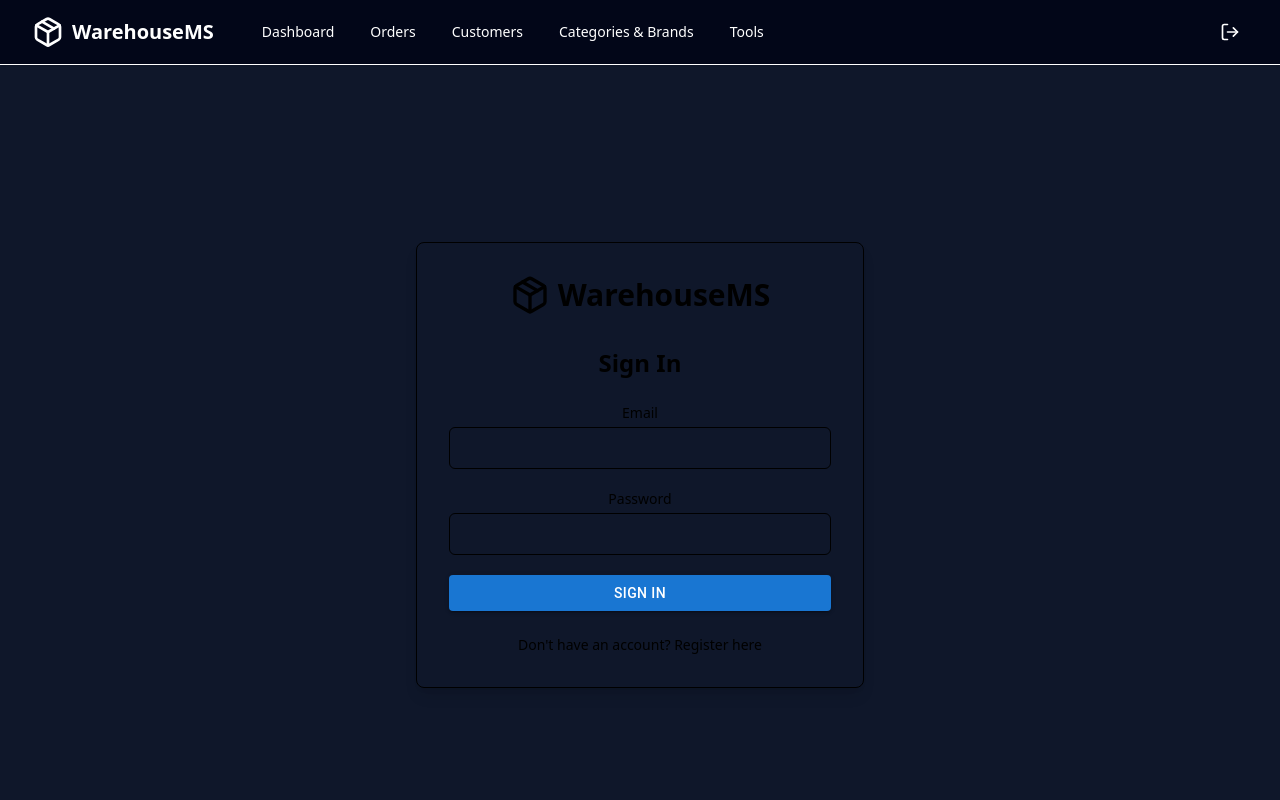
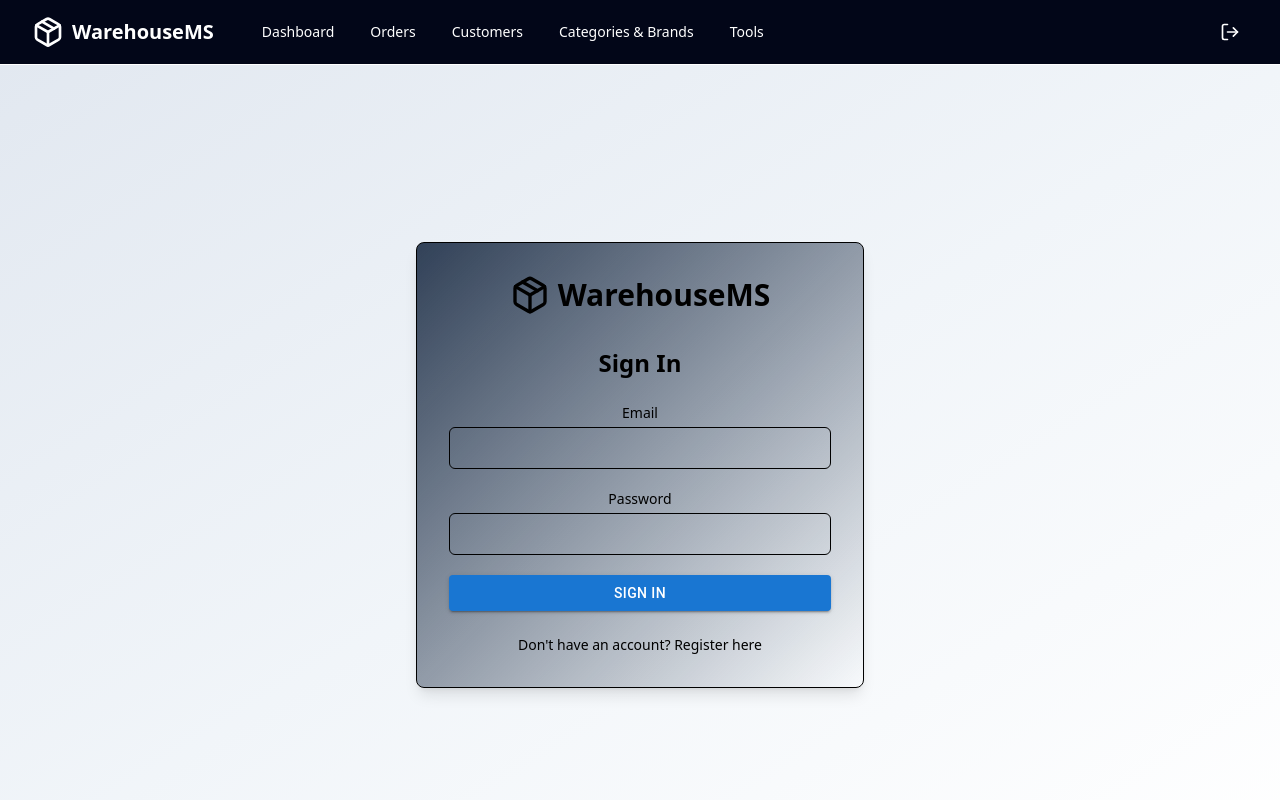
Before and after one commit to shefket-mustafa/WarehouseMS, a React (Vite) app in the folder client/: page /login in a window 1280 px wide. Shown: the top 800 px of the page. Built offline with nearby package versions, Linux system fonts and the light colour scheme.

Commit message:
Tweaked login a bit to practice merge conflicts

```diff
--- a/client/src/pages/Login.tsx
+++ b/client/src/pages/Login.tsx
@@ -25,8 +25,8 @@ const Login = () => {
   };
 
   return (
-    <div className="min-h-screen bg-background flex items-center justify-center p-4">
-      <div className="bg-card rounded-lg shadow-lg p-8 w-full max-w-md border border-border">
+    <div className="min-h-screen bg-background flex items-center justify-center p-4 bg-linear-to-br from-slate-200 via-slate-100 to-white">
+      <div className="bg-card rounded-lg shadow-lg p-8 w-full max-w-md border bg-linear-to-br from-slate-700">
         <div className="flex items-center justify-center gap-2 mb-8">
           <FiPackage className="w-10 h-10 text-primary" />
           <h1 className="text-3xl font-bold text-foreground">WarehouseMS</h1>
```
